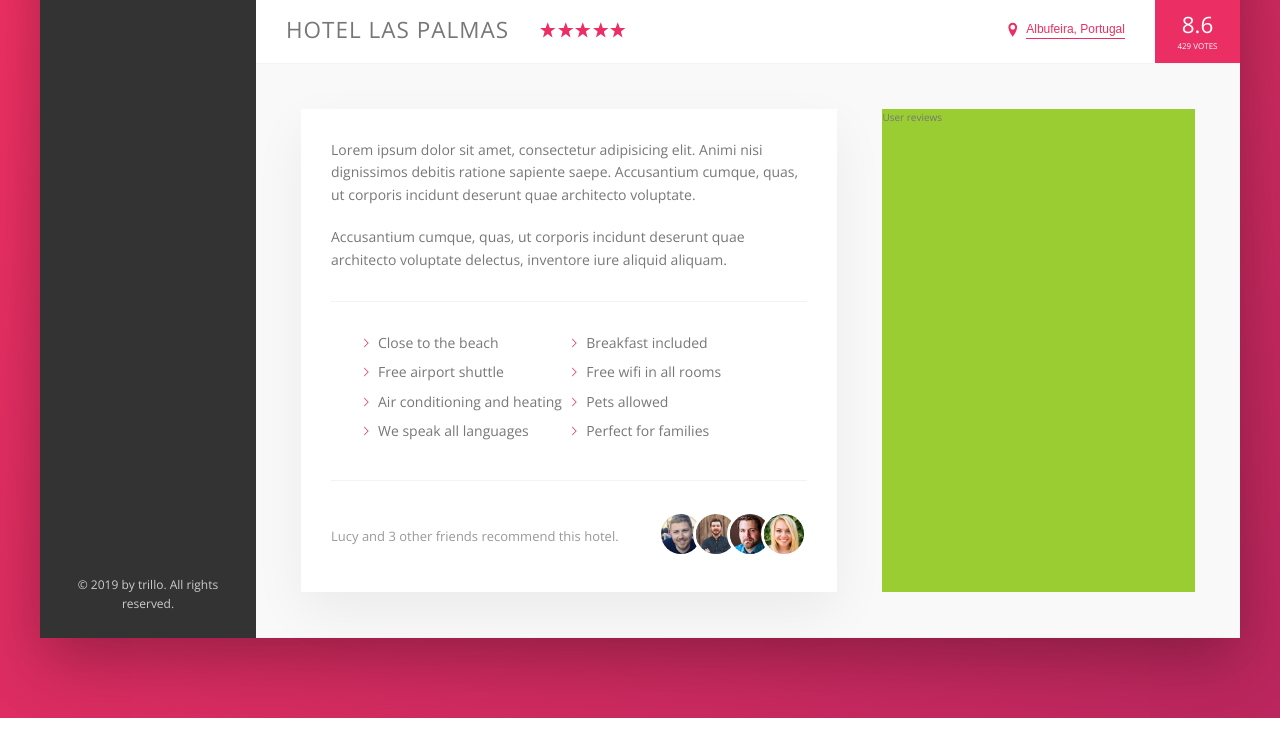
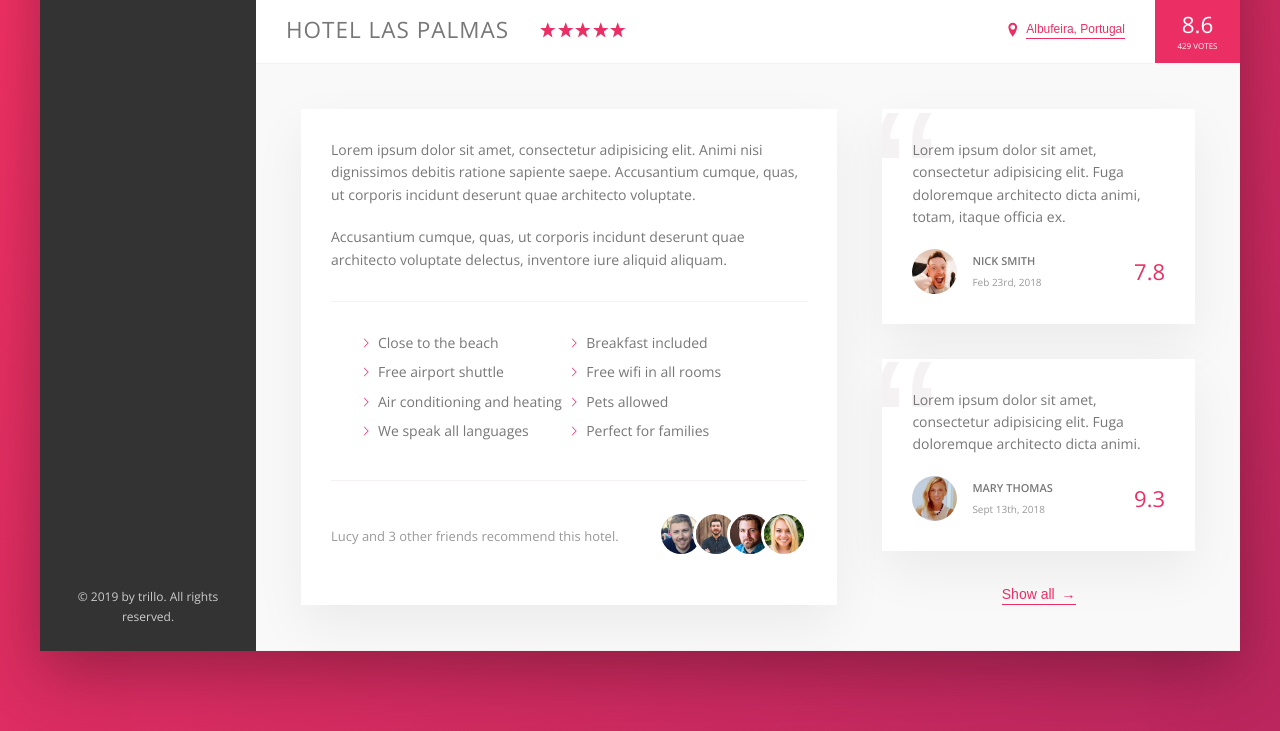
Before and after one commit to JeremyDAdams/Trillo, a website: page index.html in a window 1280 px wide. Shown: the part 538-1269 px from the top of the page. Drawn offline with nearby package versions, Linux system fonts and the light colour scheme.

Commit message:
Build user review section

```diff
--- a/index.html
+++ b/index.html
@@ -172,10 +172,37 @@
                         </div>
 
                         <div class="user-reviews">
-                            User reviews
+                            <figure class="review">
+                                <blockquote class="review__text">
+                                    Lorem ipsum dolor sit amet, consectetur adipisicing elit. Fuga doloremque architecto dicta animi, totam, itaque officia ex.
+                                </blockquote>
+                                <figcaption class="review__user">
+                                    <img src="img/user-1.jpg" alt="User 1" class="review__photo">
+                                    <div class="review__user-box">
+                                        <p class="review__user-name">Nick Smith</p>
+                                        <p class="review__user-date">Feb 23rd, 2018</p>
+                                    </div>
+                                    <div class="review__rating">7.8</div>
+                                </figcaption>
+                            </figure>
+
+                            <figure class="review">
+                                <blockquote class="review__text">
+                                    Lorem ipsum dolor sit amet, consectetur adipisicing elit. Fuga doloremque architecto dicta animi.
+                                </blockquote>
+                                <figcaption class="review__user">
+                                    <img src="img/user-2.jpg" alt="User 1" class="review__photo">
+                                    <div class="review__user-box">
+                                        <p class="review__user-name">Mary Thomas</p>
+                                        <p class="review__user-date">Sept 13th, 2018</p>
+                                    </div>
+                                    <div class="review__rating">9.3</div>
+                                </figcaption>
+                            </figure>
+
+                            <button class="btn-inline">Show all <span>&rarr;</span></button>
                         </div>
                     </div>
-
 
                 </main>
             </div>
--- a/sass/_components.scss
+++ b/sass/_components.scss
@@ -276,8 +276,17 @@
     cursor: pointer;
     transition: all .2s;
 
+    & span {
+        margin-left: 3px;
+        transition: margin-left .2s;
+    }
+
     &:hover {
         color: var(--color-grey-dark-1);
+
+        span {
+            margin-left: 8px;
+        }
     }
 
     &:focus {
@@ -385,3 +394,68 @@
         }
     }
 }
+
+/////////////////////////////////////////////
+//REVIEWS
+
+.review {
+
+    background-color: #fff;
+    box-shadow: var(--shadow-light);
+    padding: 3rem;
+    margin-bottom: 3.5rem;
+    position: relative;
+    overflow: hidden;
+
+    &__text {
+        margin-bottom: 2rem;
+        z-index: 10;
+        position: relative;
+    }
+
+    &__user {
+        display: flex;
+        align-items: center;
+    }
+
+    &__photo {
+        height: 4.5rem;
+        width: 4.5rem;
+        border-radius: 50%;
+        margin-right: 1.5rem;
+    }
+
+    &__user-box {
+        margin-right: auto;
+    }
+
+    &__user-name {
+        font-size: 1.1rem;
+        font-weight: 600;
+        text-transform: uppercase;
+        margin-bottom: .4rem;
+    }
+
+    &__user-date {
+        font-size: 1rem;
+        color: var(--color-grey-dark-3);
+    }
+
+    &__rating {
+        color: var(--color-primary);
+        font-size: 2.2rem;
+        font-weight: 300;
+    }
+
+    &::before {
+        content: "\201C";
+        position: absolute;
+        top: -2.75rem;
+        left: -1rem;
+        line-height: 1;
+        font-size: 20rem;
+        color: var(--color-grey-light-2);
+        font-family: sans-serif;
+        z-index: 1;
+    }
+}
--- a/sass/_layout.scss
+++ b/sass/_layout.scss
@@ -41,6 +41,7 @@
 }
 
 .detail {
+    font-size: 1.4rem;
     display: flex;
     padding: 4.5rem;
     background-color: var(--color-grey-light-1);
@@ -48,7 +49,6 @@
 }
 
 .description {
-    font-size: 1.4rem;
     background-color: #fff;
     box-shadow: var(--shadow-light);
     padding: 3rem;
@@ -57,6 +57,8 @@
 }
 
 .user-reviews {
-    background-color: yellowgreen;
     flex: 1;
+    display: flex;
+    flex-direction: column;
+    align-items: center;
 }
```
Also changed, not shown: css/style.css.
